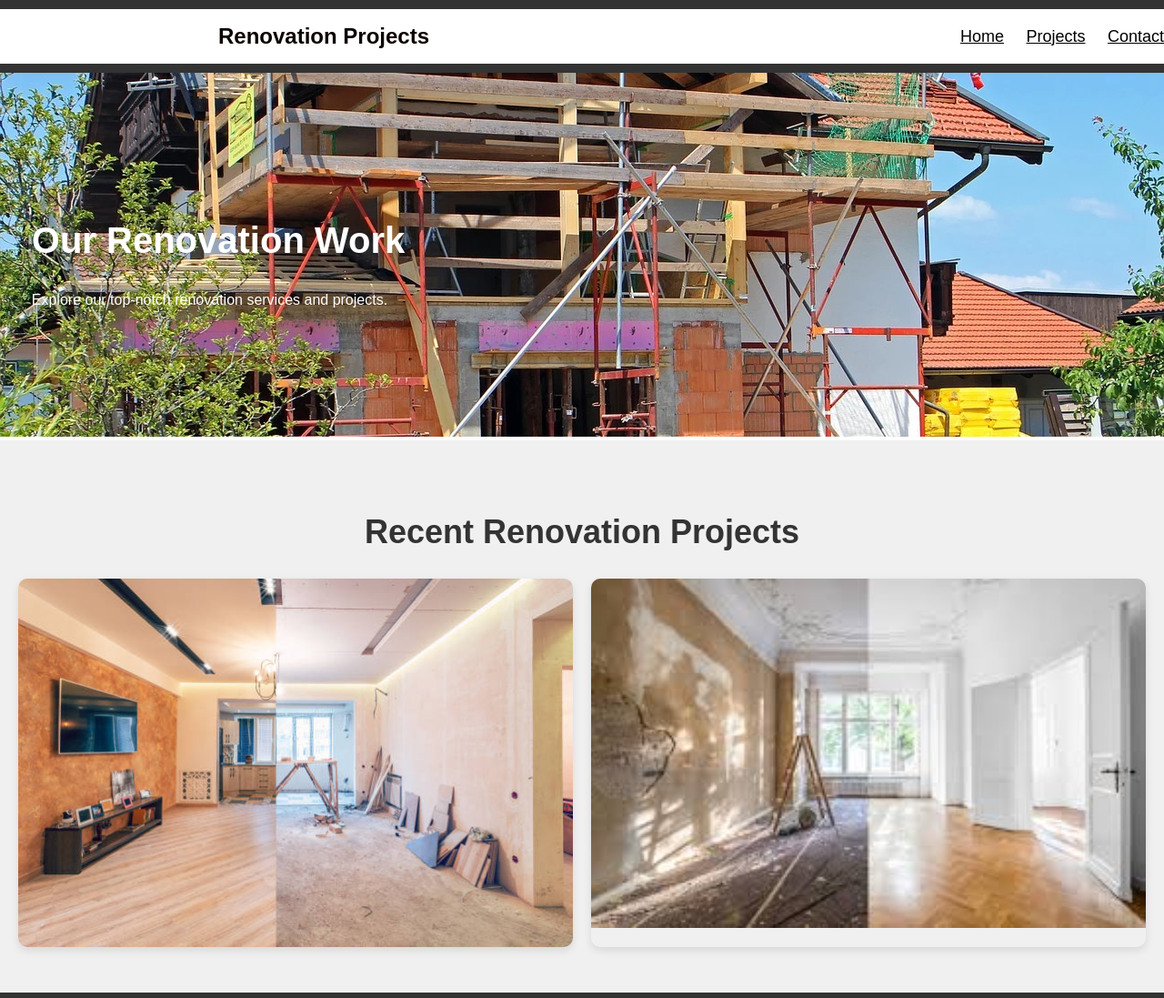
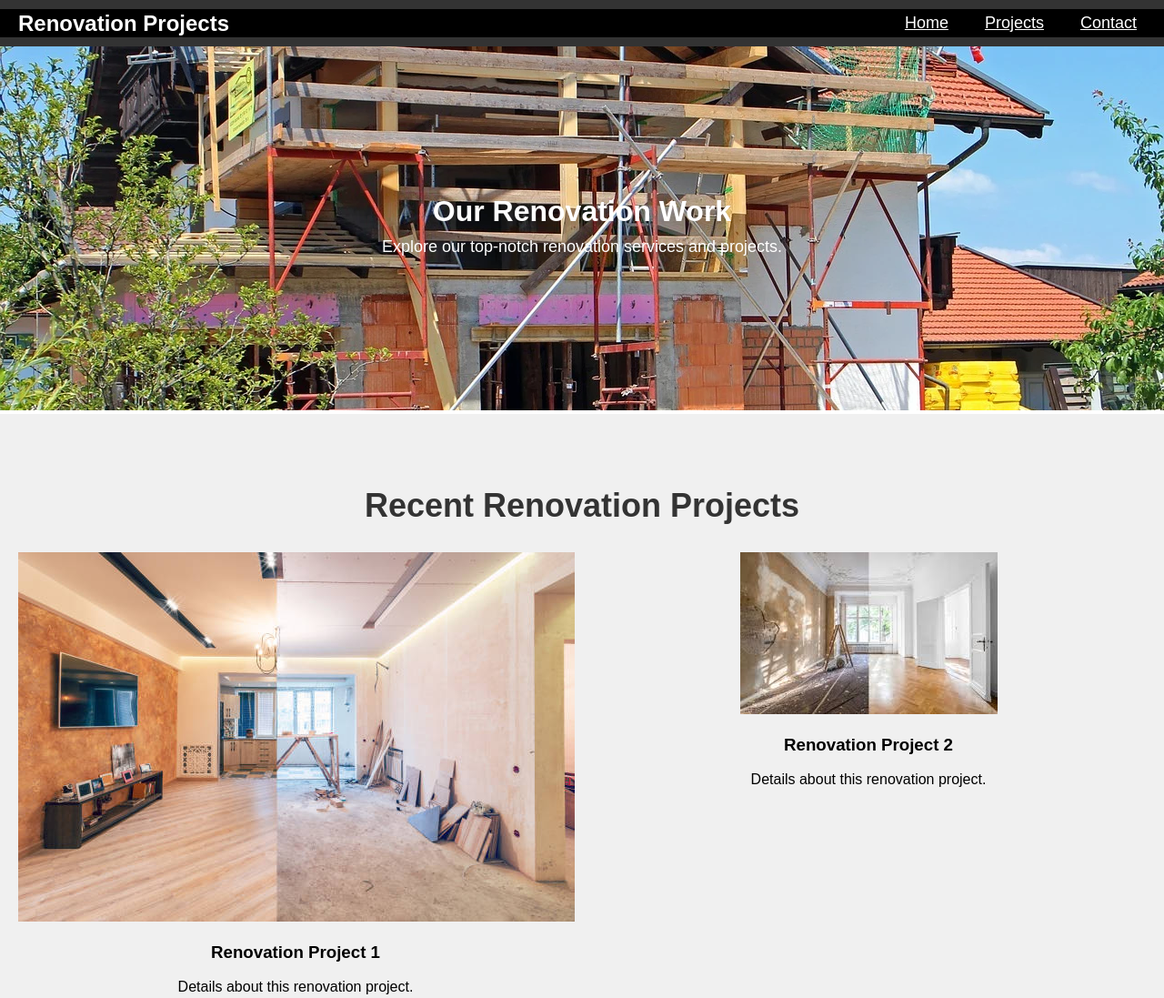
Before and after one commit to akshayshoe/VIdhiLikhit, a plain HTML site: page renovation.html in a window 1280 px wide. Shown: the top 1097 px of the page at 91% size. Drawn offline with Linux system fonts and the light colour scheme.

Commit message:
Add files via upload

```diff
--- a/styles.css
+++ b/styles.css
@@ -6,74 +6,54 @@ body {
     box-sizing: border-box;
 }
 
+/* Header styling */
 header {
     background-color: #333;
-    color: rgb(12, 1, 1);
+    color: #fff;
     padding: 10px 0;
+    display: flex;
     justify-content: center;
     align-items: center;
-}
-
-/* Styling for header */
-.header-container {
-    display: flex;
-    justify-content: space-between;
-    align-items: center;
-    padding: 20px;
-    background-color: #000000; /* Optional: background color for the header */
-}
-
-/* Logo image styling */
-.logo {
-    width: 72px; /* Adjust the size of the logo */
-    height: auto;
-    position: absolute;
-    top: 10px;
-    Left: 20px;
 }
 
 .header-container {
     display: flex;
     justify-content: space-between;
     align-items: center;
-    padding: 20px 20px;
-}
-/* Styling for header */
-.header-container {
-    display: flex;
-    justify-content: space-between;
-    align-items: center;
-    padding: 0px;
-    background-color: #ffffff; /* Optional: background color for the header */
+    width: 100%;
+    padding: 0 20px;
+    background-color: #000; /* Optional: background color for the header */
 }
 
 header h1 {
     font-size: 24px;
-    width: 1000px;
-    margin-left: 30vh;
-
+    margin: 0;
+    flex-grow: 1; /* Allow header text to adjust flexibly */
 }
 
 nav {
-    white-space: nowrap; /* Prevents wrapping of navigation links */
+    display: flex;
+    white-space: nowrap; /* Prevent wrapping of navigation links */
 }
 
 nav a {
-    display: inline-block; /* Ensures links are treated as inline elements */
+    display: inline-block;
     margin-left: 20px;
     font-size: 18px;
-    color: #000000;
-    text-align: justify; /* Aligns text within each link to the left */
+    color: #fff;
+    text-align: center;
+    padding: 5px 10px;
 }
 
-
+/* Hero Section */
 .hero {
     position: relative;
 }
 
 .hero img {
     width: 100%;
-    height: 400px;
+    height: auto; /* Ensure image is responsive */
+    max-height: 400px;
     object-fit: cover;
 }
 
@@ -84,26 +64,23 @@ nav a {
     transform: translate(-50%, -50%);
     color: white;
     text-align: center;
+    padding: 0 20px; /* Ensure padding on smaller screens */
 }
 
 .hero-text h2 {
-    font-size: 40px;
-    margin-right:500px ;
-    text-align: left;
-    padding-right: 300px;
-    white-space: nowrap;
+    font-size: 32px; /* Reduced for mobile screens */
+    margin: 0;
 }
 
 .hero-text p {
-    margin-right: 500px;
-    text-decoration-line ;
-    text-align: left;
+    font-size: 18px;
+    margin: 10px 0;
 }
 
+/* Services */
 .services {
     padding: 50px 20px;
     background-color: #f4f4f4;
-
 }
 
 .services h2 {
@@ -129,11 +106,11 @@ nav a {
     margin: 10px 0;
 }
 
-/* Styling the Projects Section */
+/* Projects Section */
 .projects-section {
     padding: 50px 20px;
     text-align: center;
-    background-color: #f0f0f0; /* Light background */
+    background-color: #f0f0f0;
 }
 
 .projects-section h2 {
@@ -142,81 +119,16 @@ nav a {
     color: #333;
 }
 
-/* Grid layout for the project gallery */
+/* Responsive Grid layout for project gallery */
 .projects-gallery {
     display: grid;
-    grid-template-columns: repeat(auto-fit, minmax(300px, 1fr)); /* Responsive grid */
+    grid-template-columns: repeat(auto-fit, minmax(250px, 1fr)); /* More flexible */
     gap: 20px;
 }
 
-/* Styling each project item */
-.project-item {
-    position: relative;
-    overflow: hidden;
-    border-radius: 10px;
-    box-shadow: 0 4px 10px rgba(0, 0, 0, 0.1);
-    transition: transform 0.3s ease;
-}
-
-.project-item img {
-    width: 100%;
-    height: auto;
-    display: block;
-    transition: transform 0.3s ease;
-}
-
-/* Add stylish hover effect */
-.project-item:hover {
-    transform: scale(1.05); /* Slight zoom effect on hover */
-}
-
-.project-item:hover img {
-    transform: scale(1.1); /* Slight zoom on the image */
-}
-
-/* Styling the project info overlay */
-.project-info {
-    position: absolute;
-    bottom: 0;
-    left: 0;
-    right: 0;
-    background-color: rgba(0, 0, 0, 0.7); /* Dark overlay */
-    color: #fff;
-    padding: 15px;
-    opacity: 0;
-    transition: opacity 0.3s ease;
-}
-
-.project-item:hover .project-info {
-    opacity: 1; /* Show the info when hovering */
-}
-
-.project-info h3 {
-    margin: 0;
-    font-size: 24px;
-}
-
-.project-info p {
-    margin: 5px 0 0;
-    font-size: 16px;
-}
-
-
-.about, .contact {
-    padding: 50px 20px;
-    text-align: center;
-}
-
-footer {
-    background-color: #333;
-    color: white;
-    text-align: center;
-    padding: 10px;
-}
-
-/* Responsive */
+/* Responsive Styles */
 @media (max-width: 768px) {
-    /* Flex direction change for mobile */
+    /* Mobile header adjustments */
     .header-container {
         flex-direction: column;
         text-align: center;
@@ -231,6 +143,7 @@ footer {
         font-size: 16px;
     }
 
+    /* Hero section for mobile */
     .hero-text h2 {
         font-size: 24px;
         text-align: center;
@@ -240,13 +153,14 @@ footer {
         font-size: 16px;
     }
 
+    /* Service items on mobile */
     .service-item {
         width: 100%;
         margin: 20px 0;
     }
 
-    /* Project Gallery Mobile */
+    /* Project gallery on mobile */
     .projects-gallery {
-        grid-template-columns: 1fr; /* Stack items */
+        grid-template-columns: 1fr;
     }
 }
```
